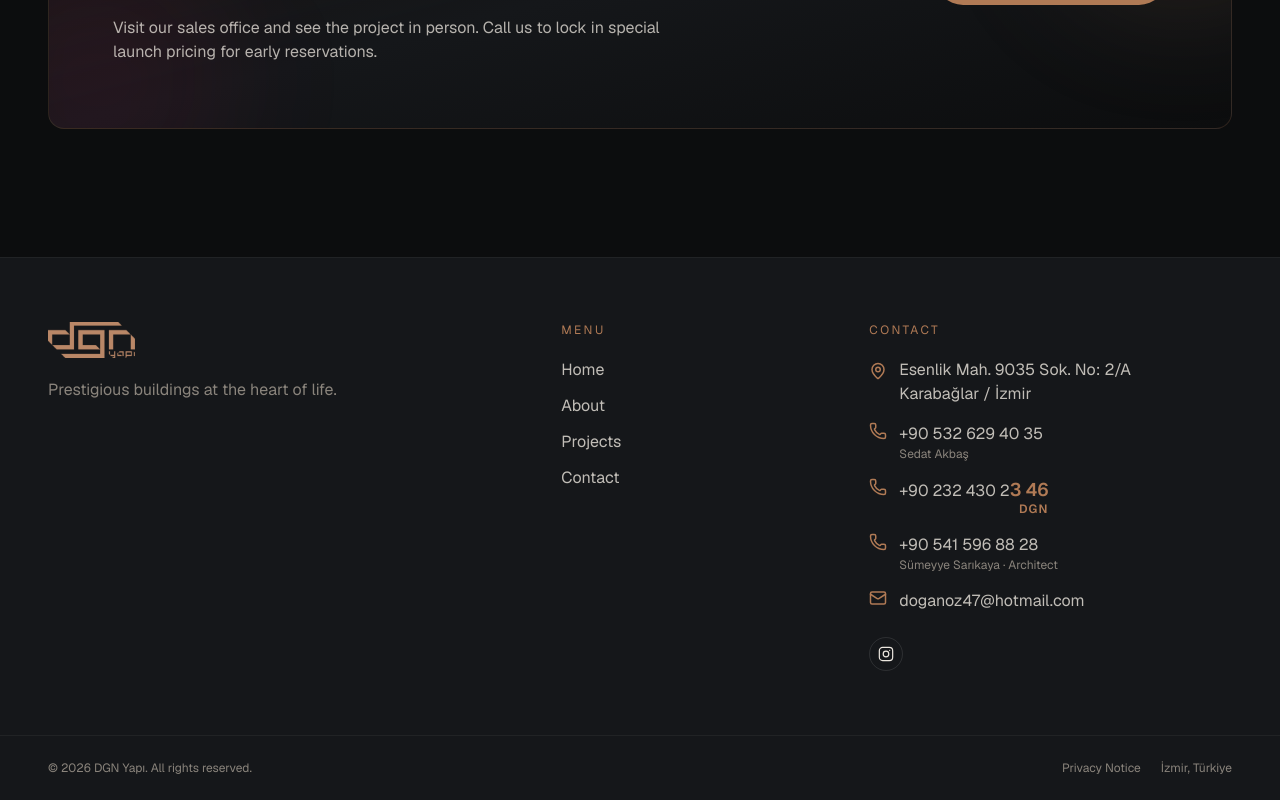
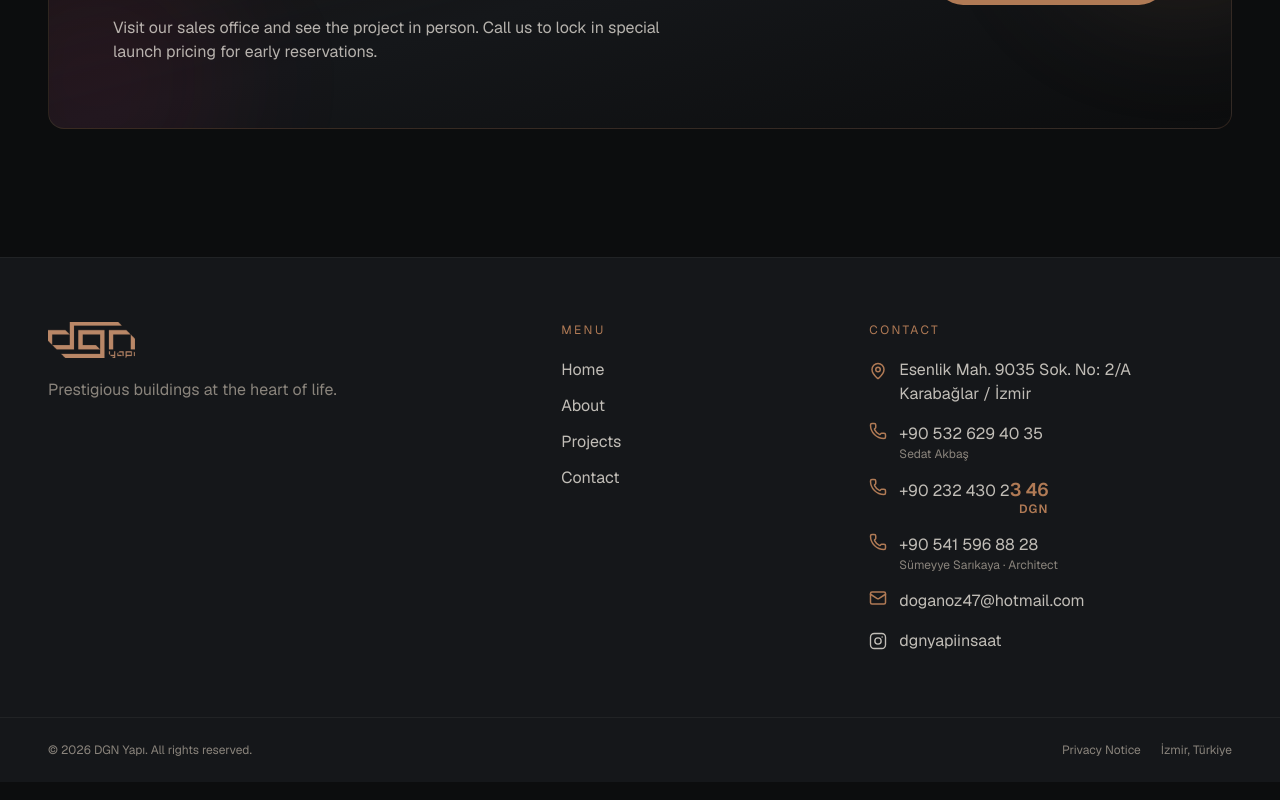
Before and after one commit to ykaancan/dgn-yapi, a Next.js app: page /en/kurumsal in a window 1280 px wide. Shown: the part 3955-4755 px from the top of the page. Built offline with nearby package versions, Linux system fonts and the light colour scheme.

Commit message:
Show Instagram handle next to icon in footer

```diff
--- a/src/components/layout/site-footer.tsx
+++ b/src/components/layout/site-footer.tsx
@@ -131,17 +131,15 @@ export function SiteFooter({ lang, dict }: Props) {
             <Mail size={18} className="shrink-0 text-bronze" />
             {dict.footer.email}
           </a>
-          <div className="pt-2 flex gap-3">
           <a
             href="https://instagram.com/dgnyapiinsaat"
             target="_blank"
             rel="noreferrer"
-              className="p-2 border border-white/10 rounded-full hover:border-bronze hover:text-bronze transition-colors"
-              aria-label="Instagram"
+            className="flex items-center gap-3 text-fg/80 hover:text-bronze transition-colors"
           >
-              <InstagramIcon size={16} />
+            <InstagramIcon size={18} />
+            dgnyapiinsaat
           </a>
-          </div>
         </div>
       </div>
 
```
Lines whose indentation alone changed are shown as unchanged.
